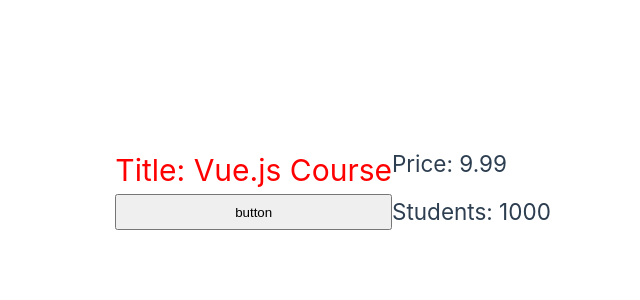
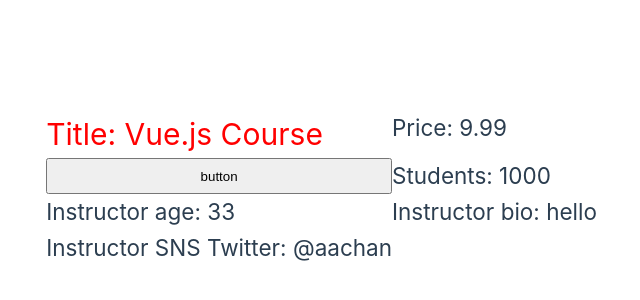
Before and after one commit to aachan1127/vue-lesson, a Vue app: page / in a window 1280 px wide. Shown: the part 212-512 px from the top of the page, without its empty margins (248-888 px from the left). Built offline with nearby package versions, Linux system fonts and the light colour scheme.

Commit message:
udemy16 reactive関数

```diff
--- a/src/App.vue
+++ b/src/App.vue
@@ -1,17 +1,35 @@
 <script setup>
-import { ref } from 'vue' // ref 関数を呼び出すことで、priceのデータが再レンダリングされる
+import { ref, reactive } from 'vue'
+// ref 関数を呼び出すことで、priceのデータが再レンダリングされる
+// reactive 関数 元々オブジェクトになっているやつはreactive関数を使うことで、いちいちオブジェクトを作らなくていい（ここでいうinstructor）
 
 const title = ref('Vue.js Course')
 let price = ref(9.99) // refオブジェクト
+
 function increment() {
   price.value += 1 // .valueをつけることで、 priceの値が再レンダリングされる
-  // console.log(price.value)
+  instructor.age += 1 // reactive関数で作られているので、 .valueつけなくても再レンダリングされる
+  instructor.bio = 'hi'
+  instructor.sns.twitter = 'hello'
 }
+
 const info = ref({
   student: 1000,
   rating: 4,
 })
-console.log(info.value.student)
+
+const instructor = reactive({
+  name: 'Akane',
+  age: 33,
+  sns: {
+    //reactive関数の中のオブジェクトは、reactiveになる！
+    twitter: '@aachan',
+    youtube: '@Akane',
+  },
+})
+instructor.bio = 'hello'
+console.log(info.value.student) //ref関数なので、.valueをつける
+console.log(instructor.sns) //reactive関数なので、.valueつけなくてもいい
 </script>
 
 <template>
@@ -19,6 +37,9 @@
   <h2>Price: {{ price }}</h2>
   <button @click="increment">button</button>
   <h2>Students: {{ info.student }}</h2>
+  <h2>Instructor age: {{ instructor.age }}</h2>
+  <h2>Instructor bio: {{ instructor.bio }}</h2>
+  <h2>Instructor SNS Twitter: {{ instructor.sns.twitter }}</h2>
 </template>
 
 <style>
```
